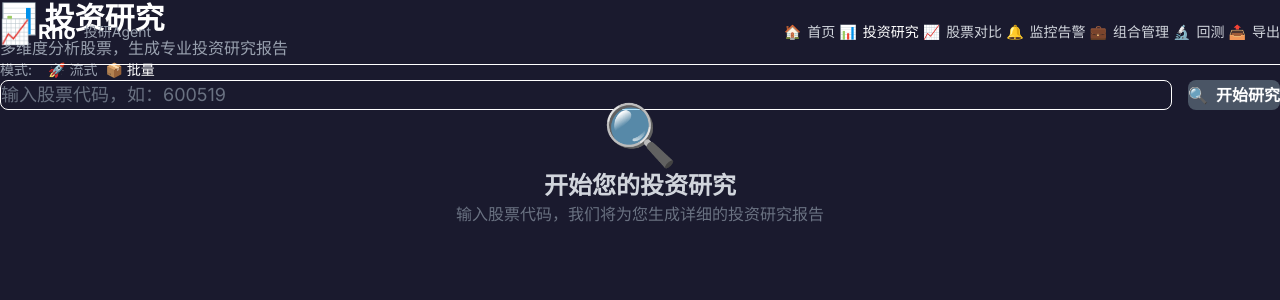
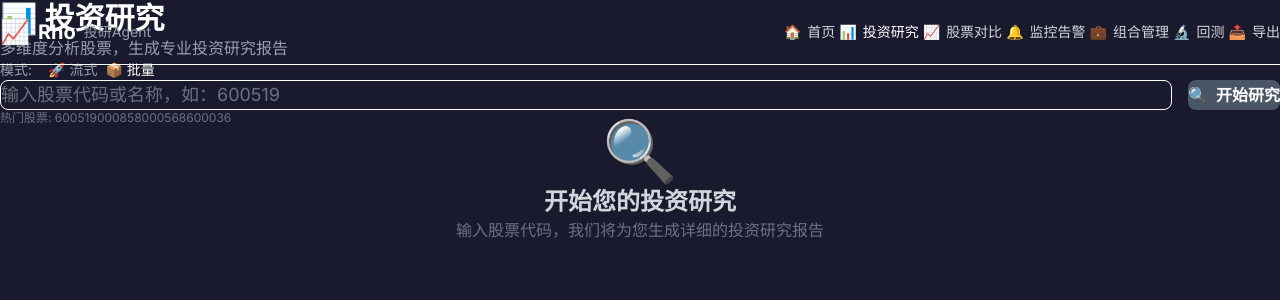
Before and after one commit to Xues-idiot/investment-research-agent, a Next.js app in the folder frontend/: page /research in a window 1280 px wide. Both pictures are taken after a click on the button "📦 批量". Shown: the top 300 px of the page. Built offline with nearby package versions, Linux system fonts and the light colour scheme.

Commit message:
feat(Rho): 添加股票搜索自动补全组件
- StockSearchAutocomplete组件
- 代码/名称模糊匹配
- 键盘上下导航+Enter选择
- 热门股票快捷入口
- 替换Research页面的非流式搜索

```diff
--- a/frontend/src/app/research/page.tsx
+++ b/frontend/src/app/research/page.tsx
@@ -5,6 +5,7 @@
 import { useState, useCallback, useEffect } from 'react';
 import { motion, AnimatePresence } from 'framer-motion';
 import StockSearch from '@/components/StockSearch';
+import StockSearchAutocomplete from '@/components/StockSearchAutocomplete';
 import StreamingSearch from '@/components/StreamingSearch';
 import ReportCard from '@/components/ReportCard';
 import AgentStatus from '@/components/AgentStatus';
@@ -245,7 +246,7 @@ export default function ResearchPage() {
               onError={handleStreamError}
             />
           ) : (
-            <StockSearch onSearch={handleResearch} loading={loading} />
+            <StockSearchAutocomplete onSearch={handleResearch} loading={loading} />
           )}
         </motion.div>
 
--- /dev/null
+++ b/frontend/src/components/StockSearchAutocomplete.tsx
@@ -0,0 +1,227 @@
+'use client';
+
+// StockSearchAutocomplete - 带自动补全的股票搜索组件
+
+import { useState, useCallback, useRef, useEffect } from 'react';
+import { motion, AnimatePresence } from 'framer-motion';
+
+interface StockSearchAutocompleteProps {
+  onSearch: (stockCode: string) => void;
+  loading: boolean;
+}
+
+// 常用股票列表（用于演示自动补全）
+const POPULAR_STOCKS = [
+  { code: '600519', name: '贵州茅台' },
+  { code: '000858', name: '五粮液' },
+  { code: '000568', name: '泸州老窖' },
+  { code: '600036', name: '招商银行' },
+  { code: '601318', name: '中国平安' },
+  { code: '000001', name: '平安银行' },
+  { code: '600276', name: '恒瑞医药' },
+  { code: '300750', name: '宁德时代' },
+  { code: '688981', name: '中芯国际' },
+  { code: '002475', name: '立讯精密' },
+];
+
+export default function StockSearchAutocomplete({ onSearch, loading }: StockSearchAutocompleteProps) {
+  const [input, setInput] = useState('');
+  const [suggestions, setSuggestions] = useState<typeof POPULAR_STOCKS>([]);
+  const [showSuggestions, setShowSuggestions] = useState(false);
+  const [selectedIndex, setSelectedIndex] = useState(-1);
+  const inputRef = useRef<HTMLInputElement>(null);
+  const containerRef = useRef<HTMLDivElement>(null);
+
+  // 处理输入变化
+  const handleChange = useCallback((e: React.ChangeEvent<HTMLInputElement>) => {
+    const value = e.target.value.toUpperCase();
+    setInput(value);
+
+    if (value.length > 0) {
+      // 过滤匹配的股票
+      const filtered = POPULAR_STOCKS.filter(
+        s => s.code.includes(value) || s.name.includes(value)
+      );
+      setSuggestions(filtered.slice(0, 5));
+      setShowSuggestions(true);
+      setSelectedIndex(-1);
+    } else {
+      setSuggestions([]);
+      setShowSuggestions(false);
+    }
+  }, []);
+
+  // 处理键盘导航
+  const handleKeyDown = useCallback((e: React.KeyboardEvent) => {
+    if (e.key === 'ArrowDown') {
+      e.preventDefault();
+      setSelectedIndex(prev => Math.min(prev + 1, suggestions.length - 1));
+    } else if (e.key === 'ArrowUp') {
+      e.preventDefault();
+      setSelectedIndex(prev => Math.max(prev - 1, -1));
+    } else if (e.key === 'Enter') {
+      e.preventDefault();
+      if (selectedIndex >= 0 && suggestions[selectedIndex]) {
+        handleSelect(suggestions[selectedIndex].code);
+      } else if (input.trim()) {
+        handleSubmit();
+      }
+    } else if (e.key === 'Escape') {
+      setShowSuggestions(false);
+    }
+  }, [suggestions, selectedIndex, input]);
+
+  // 选择建议项
+  const handleSelect = useCallback((code: string) => {
+    setInput(code);
+    setShowSuggestions(false);
+    setSuggestions([]);
+    onSearch(code);
+  }, [onSearch]);
+
+  // 提交搜索
+  const handleSubmit = useCallback(() => {
+    if (input.trim() && !loading) {
+      onSearch(input.trim());
+      setShowSuggestions(false);
+    }
+  }, [input, loading, onSearch]);
+
+  // 点击外部关闭建议列表
+  useEffect(() => {
+    const handleClickOutside = (e: MouseEvent) => {
+      if (containerRef.current && !containerRef.current.contains(e.target as Node)) {
+        setShowSuggestions(false);
+      }
+    };
+    document.addEventListener('mousedown', handleClickOutside);
+    return () => document.removeEventListener('mousedown', handleClickOutside);
+  }, []);
+
+  return (
+    <motion.div
+      ref={containerRef}
+      className="relative"
+      initial={{ opacity: 0, y: 20 }}
+      animate={{ opacity: 1, y: 0 }}
+      transition={{ duration: 0.5 }}
+    >
+      <form
+        onSubmit={(e) => { e.preventDefault(); handleSubmit(); }}
+        className="flex gap-4"
+      >
+        <motion.div
+          className="flex-1 relative"
+          whileFocus={{ scale: 1.01 }}
+        >
+          <input
+            ref={inputRef}
+            type="text"
+            value={input}
+            onChange={handleChange}
+            onFocus={() => input.length > 0 && setShowSuggestions(true)}
+            onKeyDown={handleKeyDown}
+            placeholder="输入股票代码或名称，如：600519"
+            disabled={loading}
+            className="w-full px-4 py-3 text-lg bg-background-600 border border-background-400
+                       rounded-lg text-white placeholder-gray-500
+                       focus:outline-none focus:ring-2 focus:ring-primary-500/50 focus:border-primary-500
+                       disabled:opacity-50 disabled:cursor-not-allowed transition-all"
+          />
+        </motion.div>
+
+        <motion.button
+          type="submit"
+          disabled={loading || !input.trim()}
+          className="px-6 py-3 bg-primary-500 hover:bg-primary-600 text-white font-semibold
+                     rounded-lg disabled:bg-gray-600 disabled:cursor-not-allowed
+                     transition-colors flex items-center gap-2"
+          whileHover={{ scale: loading ? 1 : 1.02 }}
+          whileTap={{ scale: loading ? 1 : 0.98 }}
+          initial={{ opacity: 0 }}
+          animate={{ opacity: 1 }}
+          transition={{ delay: 0.2 }}
+        >
+          {loading ? (
+            <>
+              <motion.svg
+                className="animate-spin h-5 w-5"
+                viewBox="0 0 24 24"
+                animate={{ rotate: 360 }}
+                transition={{ repeat: Infinity, duration: 1, ease: 'linear' }}
+              >
+                <circle
+                  className="opacity-25"
+                  cx="12"
+                  cy="12"
+                  r="10"
+                  stroke="currentColor"
+                  strokeWidth="4"
+                  fill="none"
+                />
+                <path
+                  className="opacity-75"
+                  fill="currentColor"
+                  d="M4 12a8 8 0 018-8V0C5.373 0 0 5.373 0 12h4z"
+                />
+              </motion.svg>
+              <span>分析中...</span>
+            </>
+          ) : (
+            <>
+              <span>🔍</span>
+              <span>开始研究</span>
+            </>
+          )}
+        </motion.button>
+      </form>
+
+      {/* Suggestions Dropdown */}
+      <AnimatePresence>
+        {showSuggestions && suggestions.length > 0 && (
+          <motion.div
+            initial={{ opacity: 0, y: -10 }}
+            animate={{ opacity: 1, y: 0 }}
+            exit={{ opacity: 0, y: -10 }}
+            transition={{ duration: 0.15 }}
+            className="absolute z-50 w-full mt-2 bg-background-600 border border-background-400 rounded-lg shadow-xl overflow-hidden"
+          >
+            {suggestions.map((stock, index) => (
+              <button
+                key={stock.code}
+                onClick={() => handleSelect(stock.code)}
+                className={`w-full px-4 py-3 text-left hover:bg-background-500 transition-colors flex items-center justify-between ${
+                  index === selectedIndex ? 'bg-background-500' : ''
+                }`}
+              >
+                <div className="flex items-center gap-3">
+                  <span className="text-white font-medium">{stock.code}</span>
+                  <span className="text-gray-400">{stock.name}</span>
+                </div>
+                {index === selectedIndex && (
+                  <span className="text-gray-500 text-sm">按Enter选择</span>
+                )}
+              </button>
+            ))}
+          </motion.div>
+        )}
+      </AnimatePresence>
+
+      {/* Quick shortcuts hint */}
+      {!loading && (
+        <div className="mt-2 text-xs text-gray-500">
+          <span>热门股票: </span>
+          {POPULAR_STOCKS.slice(0, 4).map((stock, i) => (
+            <button
+              key={stock.code}
+              onClick={() => handleSelect(stock.code)}
+              className="hover:text-primary-400 mx-1 transition-colors"
+            >
+              {stock.code}
+            </button>
+          ))}
+        </div>
+      )}
+    </motion.div>
+  );
+}
```
